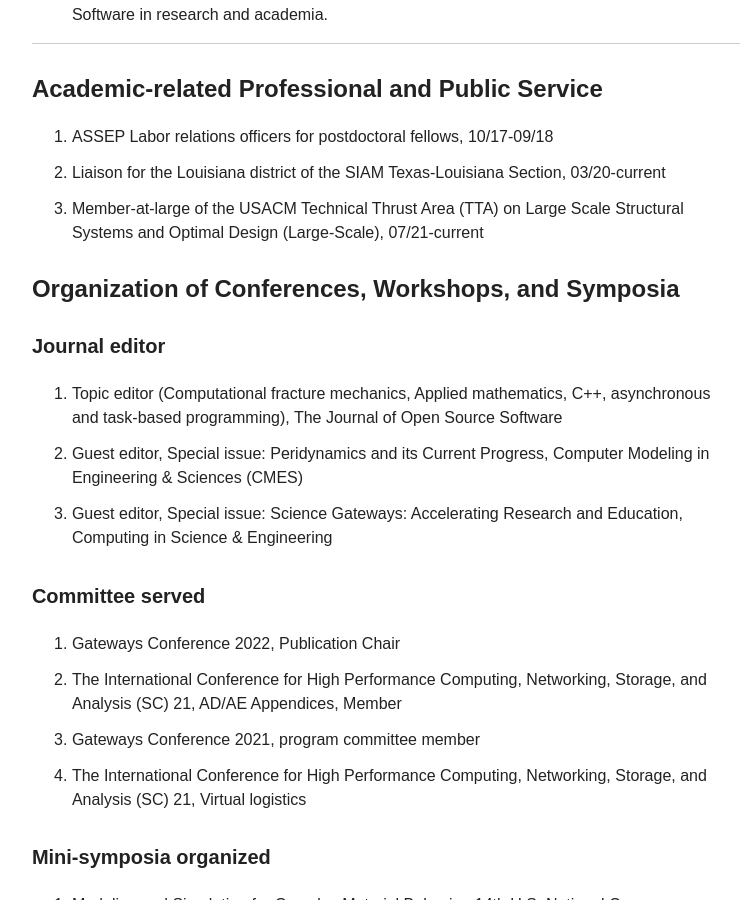
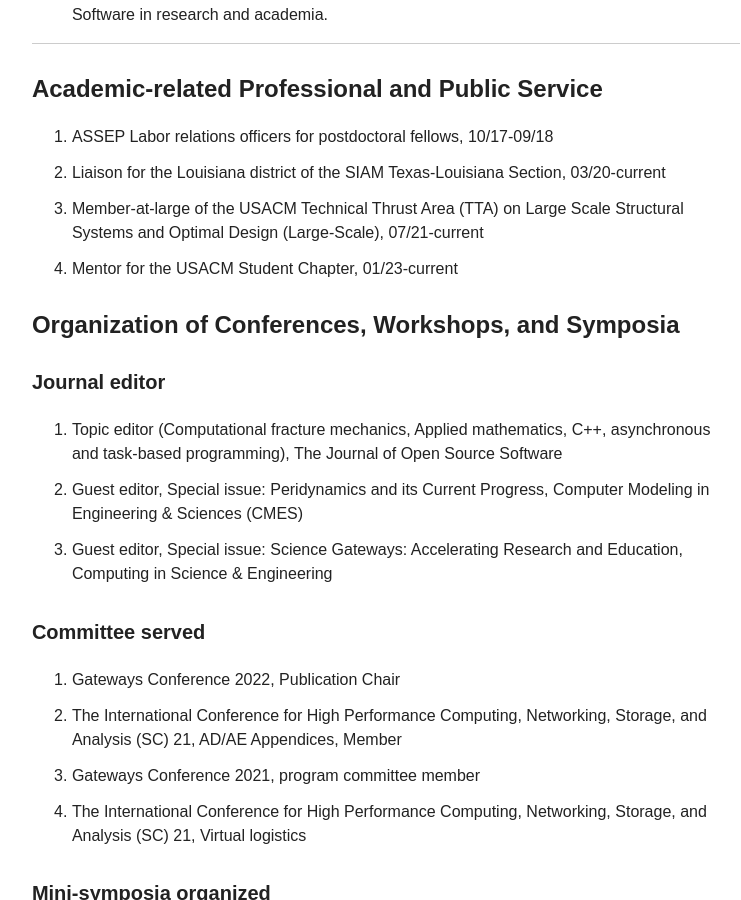
Before and after one commit to diehlpk/diehlpk.github.io, a Jekyll site: the page built from cv/index.md, in a window 1280 px wide and 900 px high, scrolled down 4645 px. Shown: the whole window, without its empty margins (254-995 px from the left). Built offline with Jekyll 4.4.1, drawn with Linux system fonts in a browser that asks for light colours; nearby versions of some CDN libraries; some web fonts are replaced.

Commit message:
Update CV

```diff
--- a/cv/index.md
+++ b/cv/index.md
@@ -155,7 +155,7 @@
 1. ASSEP Labor relations officers for postdoctoral fellows, 10/17-09/18
 1. Liaison for the Louisiana district of the SIAM Texas-Louisiana Section, 03/20-current
 1. Member-at-large of the USACM Technical Thrust Area (TTA) on Large Scale Structural Systems and Optimal Design (Large-Scale), 07/21-current
-
+1. Mentor for the USACM Student Chapter, 01/23-current
 
 
 #### Organization of Conferences, Workshops, and Symposia
```
Also changed, not shown: 2 other files.
